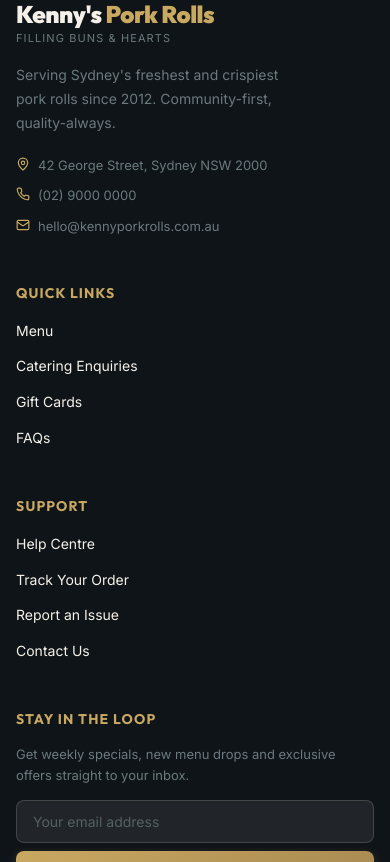
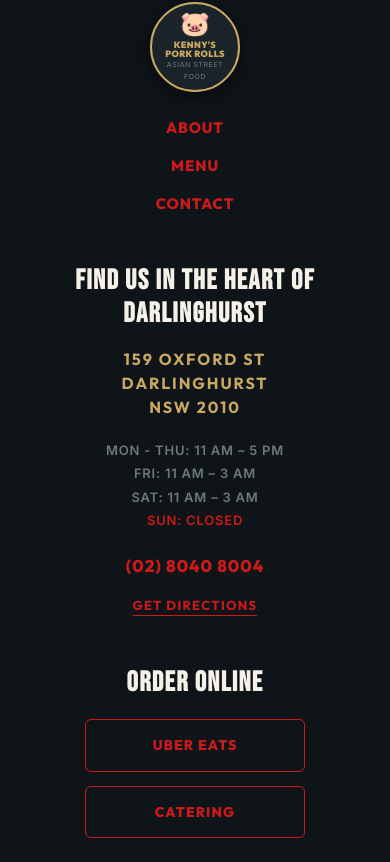
Before and after one commit to shreya-tewari/Kenny-s_food, a React (Vite) app: page / in a window 390 px wide. Shown: the part 9396-10258 px from the top of the page. Built offline with nearby package versions, Linux system fonts and the light colour scheme.

Commit message:
Update address to 159 Oxford St Darlinghurst, phone to (02) 8040 8004, and add store opening hours

```diff
--- a/src/components/CheckoutFlow/AddressForm.jsx
+++ b/src/components/CheckoutFlow/AddressForm.jsx
@@ -119,7 +119,7 @@ export default function AddressForm({ data, onChange, onNext, onBack }) {
               id="street"
               type="text"
               className={`form-input ${errors.street ? 'error' : ''}`}
-              placeholder="e.g. 42 George Street"
+              placeholder="e.g. 159 Oxford Street"
               value={form.street}
               onChange={e => updateForm('street', e.target.value)}
             />
--- a/src/components/CheckoutFlow/DeliveryPickup.jsx
+++ b/src/components/CheckoutFlow/DeliveryPickup.jsx
@@ -145,7 +145,7 @@ export default function DeliveryPickup({ data, onChange, onNext }) {
               ))}
             </div>
             <div style={{ marginTop: '14px', padding: '10px 12px', background: 'var(--color-success-light)', borderRadius: 'var(--radius-md)', fontSize: '13px', color: 'var(--color-success)', fontWeight: 600, display: 'flex', alignItems: 'center', gap: '6px' }}>
-              📍 42 George Street, Sydney NSW 2000
+              📍 159 Oxford St, Darlinghurst NSW 2010 · (02) 8040 8004
             </div>
           </div>
         </div>
--- a/src/components/CheckoutFlow/OrderReview.jsx
+++ b/src/components/CheckoutFlow/OrderReview.jsx
@@ -88,7 +88,7 @@ export default function OrderReview({ checkoutData, onBack }) {
                 </div>
                 {delivery.type === 'pickup' ? (
                   <div style={{ fontSize: '12px', color: 'var(--color-sage)' }}>
-                    42 George St, Sydney<br />
+                    159 Oxford St, Darlinghurst<br />
                     {delivery.pickupSlot && <span style={{ color: 'var(--color-success)', fontWeight: 600 }}>At {delivery.pickupSlot}</span>}
                   </div>
                 ) : (
--- a/src/components/Footer.jsx
+++ b/src/components/Footer.jsx
@@ -1,219 +1,334 @@
 import React from 'react'
 import { Link } from 'react-router-dom'
-import { Instagram, Facebook, Twitter, Youtube, Mail, Phone, MapPin } from 'lucide-react'
-
-const FOOTER_LINKS = {
-  'Quick Links': [
-    { label: 'Menu', to: '/' },
-    { label: 'Catering Enquiries', to: '/' },
-    { label: 'Gift Cards', to: '/' },
-    { label: 'FAQs', to: '/' },
-  ],
-  'Support': [
-    { label: 'Help Centre', to: '/' },
-    { label: 'Track Your Order', to: '/tracking' },
-    { label: 'Report an Issue', to: '/' },
-    { label: 'Contact Us', to: '/' },
-  ],
-}
-
-const SOCIAL = [
-  { icon: Instagram, href: '#', label: 'Instagram' },
-  { icon: Facebook, href: '#', label: 'Facebook' },
-  { icon: Twitter, href: '#', label: 'Twitter / X' },
-  { icon: Youtube, href: '#', label: 'YouTube' },
-]
+import { Instagram, Facebook, Mail, Phone, MapPin, Clock, ExternalLink } from 'lucide-react'
 
 export default function Footer() {
-  const year = new Date().getFullYear()
-
   return (
     <footer
       style={{
-        background: 'var(--color-charcoal)',
-        borderTop: '1px solid rgba(212, 197, 185, 0.1)',
+        background: '#0F1419',
+        borderTop: '1px solid rgba(212, 197, 185, 0.12)',
         paddingTop: '64px',
         paddingBottom: '32px',
+        color: 'var(--color-cream)',
       }}
       aria-label="Footer"
     >
       <div className="container">
-        <div style={{
+        {/* Main 3-column layout matching website */}
+        <div
+          style={{
             display: 'grid',
-          gridTemplateColumns: '2fr 1fr 1fr 1.5fr',
+            gridTemplateColumns: '1fr 1.6fr 1fr',
             gap: '48px',
+            alignItems: 'start',
             marginBottom: '48px',
           }}
           className="footer-grid"
         >
-          {/* Brand column */}
+          {/* Column 1: Brand & Nav Links */}
           <div>
-            <Link to="/" style={{ textDecoration: 'none' }}>
-              <div style={{ marginBottom: '16px' }}>
+            {/* Logo Badge */}
+            <Link to="/" style={{ textDecoration: 'none', display: 'inline-block', marginBottom: '24px' }}>
               <div style={{
-                  fontFamily: 'Outfit, sans-serif',
-                  fontWeight: 900,
-                  fontSize: '24px',
-                  color: 'var(--color-cream)',
-                  letterSpacing: '-0.02em',
-                  lineHeight: 1,
+                width: '90px',
+                height: '90px',
+                borderRadius: '50%',
+                border: '2px solid var(--color-gold)',
+                background: '#1A222A',
+                display: 'flex',
+                flexDirection: 'column',
+                alignItems: 'center',
+                justifyContent: 'center',
+                textAlign: 'center',
+                padding: '6px',
+                boxShadow: '0 4px 16px rgba(0,0,0,0.5)',
               }}>
-                  Kenny's <span style={{ color: 'var(--color-gold)' }}>Pork Rolls</span>
-                </div>
-                <div style={{ fontSize: '11px', color: 'var(--color-sage)', letterSpacing: '0.1em', textTransform: 'uppercase', marginTop: '4px' }}>
-                  Filling Buns & Hearts
-                </div>
+                <span style={{ fontSize: '24px', lineHeight: 1 }}>🐷</span>
+                <span style={{ fontFamily: 'Outfit, sans-serif', fontSize: '9px', fontWeight: 900, color: 'var(--color-gold)', textTransform: 'uppercase', letterSpacing: '0.04em', marginTop: '4px', lineHeight: 1.1 }}>
+                  KENNY'S<br />PORK ROLLS
+                </span>
+                <span style={{ fontSize: '7px', color: 'var(--color-sage)', letterSpacing: '0.08em', textTransform: 'uppercase' }}>
+                  ASIAN STREET FOOD
+                </span>
               </div>
             </Link>
-            <p style={{ fontSize: '14px', color: 'var(--color-sage)', lineHeight: 1.7, maxWidth: '280px', marginBottom: '20px' }}>
-              Serving Sydney's freshest and crispiest pork rolls since 2012. Community-first, quality-always.
+
+            <nav style={{ display: 'flex', flexDirection: 'column', gap: '14px' }}>
+              <Link
+                to="/"
+                style={{
+                  fontFamily: 'Outfit, sans-serif',
+                  fontWeight: 800,
+                  fontSize: '15px',
+                  color: '#CC1A1A',
+                  textDecoration: 'none',
+                  letterSpacing: '0.06em',
+                  textTransform: 'uppercase',
+                  transition: 'color 0.2s',
+                }}
+                onMouseEnter={e => e.target.style.color = 'var(--color-gold)'}
+                onMouseLeave={e => e.target.style.color = '#CC1A1A'}
+              >
+                ABOUT
+              </Link>
+              <Link
+                to="/"
+                style={{
+                  fontFamily: 'Outfit, sans-serif',
+                  fontWeight: 800,
+                  fontSize: '15px',
+                  color: '#CC1A1A',
+                  textDecoration: 'none',
+                  letterSpacing: '0.06em',
+                  textTransform: 'uppercase',
+                  transition: 'color 0.2s',
+                }}
+                onMouseEnter={e => e.target.style.color = 'var(--color-gold)'}
+                onMouseLeave={e => e.target.style.color = '#CC1A1A'}
+              >
+                MENU
+              </Link>
+              <a
+                href="#contact"
+                style={{
+                  fontFamily: 'Outfit, sans-serif',
+                  fontWeight: 800,
+                  fontSize: '15px',
+                  color: '#CC1A1A',
+                  textDecoration: 'none',
+                  letterSpacing: '0.06em',
+                  textTransform: 'uppercase',
+                  transition: 'color 0.2s',
+                }}
+                onMouseEnter={e => e.target.style.color = 'var(--color-gold)'}
+                onMouseLeave={e => e.target.style.color = '#CC1A1A'}
+              >
+                CONTACT
+              </a>
+            </nav>
+          </div>
+
+          {/* Column 2: Location & Hours */}
+          <div style={{ textAlign: 'center' }} id="contact">
+            <h3 style={{
+              fontFamily: "'Bebas Neue', Outfit, sans-serif",
+              fontSize: '28px',
+              fontWeight: 900,
+              color: 'var(--color-cream)',
+              letterSpacing: '0.05em',
+              marginBottom: '16px',
+              textTransform: 'uppercase',
+            }}>
+              FIND US IN THE HEART OF DARLINGHURST
+            </h3>
+
+            {/* Address */}
+            <p style={{
+              fontFamily: 'Outfit, sans-serif',
+              fontWeight: 700,
+              fontSize: '16px',
+              color: 'var(--color-gold)',
+              lineHeight: 1.5,
+              letterSpacing: '0.12em',
+              textTransform: 'uppercase',
+              marginBottom: '20px',
+            }}>
+              159 OXFORD ST<br />
+              DARLINGHURST<br />
+              NSW 2010
             </p>
-            {/* Contact */}
-            <div style={{ display: 'flex', flexDirection: 'column', gap: '10px' }}>
-              {[
-                { icon: MapPin, text: '42 George Street, Sydney NSW 2000' },
-                { icon: Phone, text: '(02) 9000 0000' },
-                { icon: Mail, text: 'hello@kennyporkrolls.com.au' },
-              ].map(({ icon: Icon, text }) => (
-                <div key={text} style={{ display: 'flex', alignItems: 'flex-start', gap: '8px' }}>
-                  <Icon size={14} color="var(--color-gold)" style={{ flexShrink: 0, marginTop: '2px' }} />
-                  <span style={{ fontSize: '13px', color: 'var(--color-sage)' }}>{text}</span>
+
+            {/* Hours */}
+            <div style={{
+              fontSize: '13px',
+              color: 'var(--color-sage)',
+              lineHeight: 1.8,
+              fontWeight: 600,
+              marginBottom: '20px',
+              letterSpacing: '0.06em',
+              textTransform: 'uppercase',
+            }}>
+              <div>MON - THU: 11 AM – 5 PM</div>
+              <div>FRI: 11 AM – 3 AM</div>
+              <div>SAT: 11 AM – 3 AM</div>
+              <div style={{ color: '#CC1A1A' }}>SUN: CLOSED</div>
             </div>
-              ))}
+
+            {/* Phone */}
+            <div style={{ marginBottom: '12px' }}>
+              <a
+                href="tel:0280408004"
+                style={{
+                  fontFamily: 'Outfit, sans-serif',
+                  fontWeight: 800,
+                  fontSize: '17px',
+                  color: '#CC1A1A',
+                  textDecoration: 'none',
+                  letterSpacing: '0.06em',
+                  transition: 'color 0.2s',
+                }}
+                onMouseEnter={e => e.target.style.color = 'var(--color-gold)'}
+                onMouseLeave={e => e.target.style.color = '#CC1A1A'}
+              >
+                (02) 8040 8004
+              </a>
+            </div>
+
+            {/* Directions link */}
+            <div>
+              <a
+                href="https://maps.google.com/?q=159+Oxford+St+Darlinghurst+NSW+2010"
+                target="_blank"
+                rel="noopener noreferrer"
+                style={{
+                  fontFamily: 'Outfit, sans-serif',
+                  fontWeight: 700,
+                  fontSize: '13px',
+                  color: '#CC1A1A',
+                  textDecoration: 'none',
+                  letterSpacing: '0.1em',
+                  textTransform: 'uppercase',
+                  borderBottom: '1px solid #CC1A1A',
+                  paddingBottom: '2px',
+                  transition: 'all 0.2s',
+                }}
+                onMouseEnter={e => {
+                  e.target.style.color = 'var(--color-gold)'
+                  e.target.style.borderColor = 'var(--color-gold)'
+                }}
+                onMouseLeave={e => {
+                  e.target.style.color = '#CC1A1A'
+                  e.target.style.borderColor = '#CC1A1A'
+                }}
+              >
+                GET DIRECTIONS
+              </a>
             </div>
           </div>
 
-          {/* Link columns */}
-          {Object.entries(FOOTER_LINKS).map(([heading, links]) => (
-            <div key={heading}>
+          {/* Column 3: Order Online CTAs */}
+          <div style={{ textAlign: 'right' }}>
             <h3 style={{
-                fontFamily: 'Outfit, sans-serif',
-                fontSize: '14px',
-                fontWeight: 700,
-                color: 'var(--color-gold)',
+              fontFamily: "'Bebas Neue', Outfit, sans-serif",
+              fontSize: '28px',
+              fontWeight: 900,
+              color: 'var(--color-cream)',
+              letterSpacing: '0.05em',
+              marginBottom: '20px',
               textTransform: 'uppercase',
-                letterSpacing: '0.08em',
-                marginBottom: '16px',
             }}>
-                {heading}
+              ORDER ONLINE
             </h3>
-              <ul style={{ display: 'flex', flexDirection: 'column', gap: '10px' }}>
-                {links.map(link => (
-                  <li key={link.label}>
-                    <Link
-                      to={link.to}
-                      style={{ fontSize: '14px', color: 'var(--color-cream)', textDecoration: 'none', transition: 'color 0.2s' }}
-                      onMouseEnter={e => e.target.style.color = 'var(--color-gold)'}
-                      onMouseLeave={e => e.target.style.color = 'var(--color-cream)'}
-                    >
-                      {link.label}
-                    </Link>
-                  </li>
-                ))}
-              </ul>
-            </div>
-          ))}
 
-          {/* Newsletter */}
-          <div>
-            <h3 style={{
-              fontFamily: 'Outfit, sans-serif',
-              fontSize: '14px',
-              fontWeight: 700,
-              color: 'var(--color-gold)',
-              textTransform: 'uppercase',
-              letterSpacing: '0.08em',
-              marginBottom: '16px',
-            }}>
-              Stay in the loop
-            </h3>
-            <p style={{ fontSize: '13px', color: 'var(--color-sage)', marginBottom: '14px', lineHeight: 1.6 }}>
-              Get weekly specials, new menu drops and exclusive offers straight to your inbox.
-            </p>
-            <form onSubmit={e => e.preventDefault()} style={{ display: 'flex', flexDirection: 'column', gap: '8px' }}>
-              <input
-                type="email"
-                placeholder="Your email address"
-                aria-label="Newsletter email"
-                className="form-input"
-                style={{ background: 'rgba(245, 241, 232, 0.08)', borderColor: 'rgba(212, 197, 185, 0.2)', color: 'var(--color-cream)' }}
-              />
-              <button className="btn btn-primary btn-full" type="submit">
-                Subscribe
-              </button>
-            </form>
-
-            {/* Social */}
-            <div style={{ marginTop: '24px' }}>
-              <p style={{ fontSize: '12px', color: 'var(--color-sage)', marginBottom: '12px', textTransform: 'uppercase', letterSpacing: '0.06em' }}>
-                Follow Us
-              </p>
-              <div style={{ display: 'flex', gap: '12px' }}>
-                {SOCIAL.map(({ icon: Icon, href, label }) => (
+            <div style={{ display: 'flex', flexDirection: 'column', gap: '14px', alignItems: 'flex-end' }}>
+              {/* Uber Eats */}
               <a
-                    key={label}
-                    href={href}
-                    aria-label={label}
+                href="https://www.ubereats.com/au/store/kennys-pork-rolls/DgWmWqx1RcSOa2WLjReC3w?diningMode=DELIVERY"
+                target="_blank"
+                rel="noopener noreferrer"
                 style={{
-                      width: '36px',
-                      height: '36px',
-                      borderRadius: '50%',
-                      border: '1px solid rgba(212, 197, 185, 0.2)',
                   display: 'flex',
                   alignItems: 'center',
                   justifyContent: 'center',
-                      color: 'var(--color-sage)',
-                      transition: 'color 0.2s, border-color 0.2s, background 0.2s',
+                  width: '100%',
+                  maxWidth: '220px',
+                  padding: '14px 20px',
+                  border: '1.5px solid #CC1A1A',
+                  borderRadius: 'var(--radius-sm)',
+                  color: '#CC1A1A',
+                  fontFamily: 'Outfit, sans-serif',
+                  fontWeight: 800,
+                  fontSize: '14px',
+                  letterSpacing: '0.08em',
+                  textTransform: 'uppercase',
+                  textDecoration: 'none',
+                  transition: 'all 0.2s ease',
+                  background: 'transparent',
                 }}
                 onMouseEnter={e => {
-                      e.currentTarget.style.color = 'var(--color-gold)'
-                      e.currentTarget.style.borderColor = 'var(--color-gold)'
-                      e.currentTarget.style.background = 'rgba(201, 169, 97, 0.08)'
+                  e.currentTarget.style.background = '#CC1A1A'
+                  e.currentTarget.style.color = '#FFFFFF'
                 }}
                 onMouseLeave={e => {
-                      e.currentTarget.style.color = 'var(--color-sage)'
-                      e.currentTarget.style.borderColor = 'rgba(212, 197, 185, 0.2)'
                   e.currentTarget.style.background = 'transparent'
+                  e.currentTarget.style.color = '#CC1A1A'
                 }}
               >
-                    <Icon size={16} />
+                UBER EATS
               </a>
-                ))}
-              </div>
+
+              {/* Catering */}
+              <Link
+                to="/"
+                onClick={() => {
+                  const el = document.getElementById('menu-section')
+                  if (el) el.scrollIntoView({ behavior: 'smooth' })
+                }}
+                style={{
+                  display: 'flex',
+                  alignItems: 'center',
+                  justifyContent: 'center',
+                  width: '100%',
+                  maxWidth: '220px',
+                  padding: '14px 20px',
+                  border: '1.5px solid #CC1A1A',
+                  borderRadius: 'var(--radius-sm)',
+                  color: '#CC1A1A',
+                  fontFamily: 'Outfit, sans-serif',
+                  fontWeight: 800,
+                  fontSize: '14px',
+                  letterSpacing: '0.08em',
+                  textTransform: 'uppercase',
+                  textDecoration: 'none',
+                  transition: 'all 0.2s ease',
+                  background: 'transparent',
+                }}
+                onMouseEnter={e => {
+                  e.currentTarget.style.background = '#CC1A1A'
+                  e.currentTarget.style.color = '#FFFFFF'
+                }}
+                onMouseLeave={e => {
+                  e.currentTarget.style.background = 'transparent'
+                  e.currentTarget.style.color = '#CC1A1A'
+                }}
+              >
+                CATERING
+              </Link>
             </div>
           </div>
         </div>
 
-        {/* Divider */}
+        {/* Bottom divider & Copyright */}
         <div style={{ height: '1px', background: 'rgba(212, 197, 185, 0.1)', marginBottom: '24px' }} />
 
-        {/* Bottom bar */}
-        <div style={{ display: 'flex', alignItems: 'center', justifyContent: 'space-between', flexWrap: 'wrap', gap: '12px' }}>
-          <p style={{ fontSize: '13px', color: 'var(--color-sage)' }}>
-            © {year} Kenny's Pork Rolls Pty Ltd. All rights reserved.
+        <div style={{ textAlign: 'center' }}>
+          <p style={{
+            fontSize: '12px',
+            color: 'var(--color-sage)',
+            letterSpacing: '0.12em',
+            textTransform: 'uppercase',
+            fontWeight: 600,
+          }}>
+            COPYRIGHT © 2021-2024 KENNY'S PORK ROLLS
           </p>
-          <div style={{ display: 'flex', gap: '20px' }}>
-            {['Privacy Policy', 'Terms of Service', 'Accessibility'].map(label => (
-              <a
-                key={label}
-                href="#"
-                style={{ fontSize: '13px', color: 'var(--color-sage)', textDecoration: 'none', transition: 'color 0.2s' }}
-                onMouseEnter={e => e.target.style.color = 'var(--color-gold)'}
-                onMouseLeave={e => e.target.style.color = 'var(--color-sage)'}
-              >
-                {label}
-              </a>
-            ))}
-          </div>
         </div>
       </div>
 
       <style>{`
-        @media (max-width: 900px) {
-          .footer-grid { grid-template-columns: 1fr 1fr !important; }
+        @media (max-width: 860px) {
+          .footer-grid {
+            grid-template-columns: 1fr !important;
+            text-align: center !important;
           }
-        @media (max-width: 540px) {
-          .footer-grid { grid-template-columns: 1fr !important; }
+          .footer-grid > div {
+            text-align: center !important;
+            align-items: center !important;
+          }
+          .footer-grid nav,
+          .footer-grid div:last-child div {
+            align-items: center !important;
+          }
         }
       `}</style>
     </footer>
--- a/src/components/OrderConfirmation.jsx
+++ b/src/components/OrderConfirmation.jsx
@@ -157,7 +157,7 @@ export default function OrderConfirmation() {
             <div className="card-body">
               <MapPin size={28} color="var(--color-gold)" style={{ margin: '0 auto 10px' }} />
               <div style={{ fontWeight: 700, fontSize: '14px', color: 'var(--color-charcoal)' }}>
-                {isPickup ? '42 George St, Sydney' : (state?.address?.street || 'Your address')}
+                {isPickup ? '159 Oxford St, Darlinghurst' : (state?.address?.street || 'Your address')}
               </div>
               <div style={{ fontSize: '13px', color: 'var(--color-sage)' }}>
                 {isPickup ? 'Pickup location' : 'Delivery address'}
@@ -206,8 +206,8 @@ export default function OrderConfirmation() {
           <div style={{ textAlign: 'center', paddingTop: '8px' }}>
             <span style={{ fontSize: '13px', color: 'var(--color-sage)' }}>
               Questions? {' '}
-              <a href="tel:0290000000" style={{ color: 'var(--color-gold)', fontWeight: 600 }}>
-                Call us on (02) 9000 0000
+              <a href="tel:0280408004" style={{ color: 'var(--color-gold)', fontWeight: 600 }}>
+                Call us on (02) 8040 8004
               </a>
             </span>
           </div>
```
Lines whose indentation alone changed are shown as unchanged.
